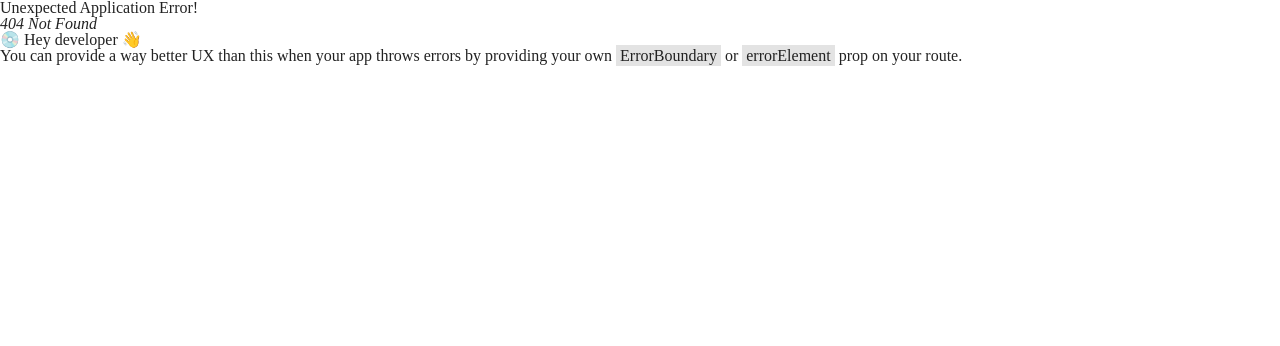
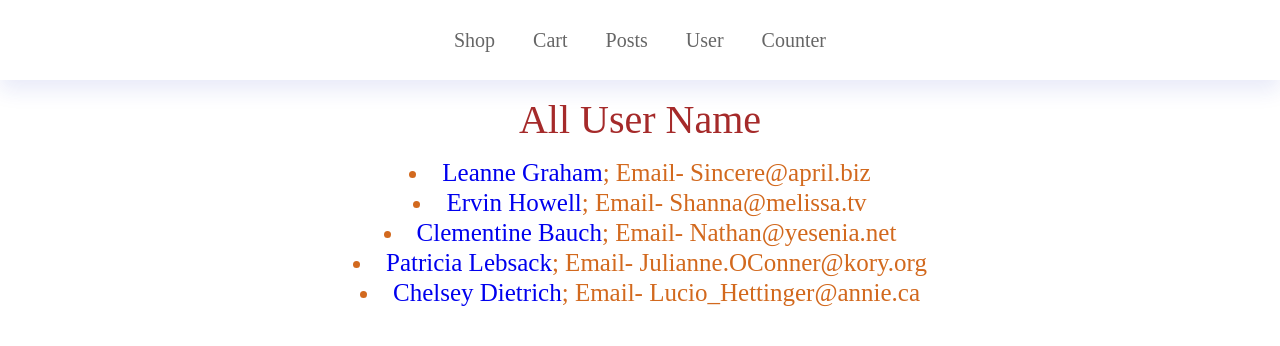
Before and after one commit to moktadir-mirul/Simple-AttendanceApp-React, a React (Vite) app: page /user in a window 1280 px wide. Before the commit this address had no page. Shown: the top 346 px of the page. Built offline with nearby package versions, Linux system fonts and the light colour scheme; data requests are answered from the project's data file.

Commit message:
custom hook is working

```diff
--- a/db.json
+++ b/db.json
@@ -51,5 +51,122 @@
                     "description": "Electronic Timer 24 Hour Digital Alarm Clock with USB Charger",
                     "image": "https://ds.rokomari.store/rokomari110/ProductNew20190903/260X372/Kitchen_Clock_English_24_hour_Electronic-Non_Brand-c176f-355466.jpg"
                 }
-                ]
+                ],
+    "users":    [
+        {
+          "id": 1,
+          "name": "Leanne Graham",
+          "username": "Bret",
+          "email": "Sincere@april.biz",
+          "address": {
+            "street": "Kulas Light",
+            "suite": "Apt. 556",
+            "city": "Gwenborough",
+            "zipcode": "92998-3874",
+            "geo": {
+              "lat": "-37.3159",
+              "lng": "81.1496"
+            }
+          },
+          "phone": "1-770-736-8031 x56442",
+          "website": "hildegard.org",
+          "company": {
+            "name": "Romaguera-Crona",
+            "catchPhrase": "Multi-layered client-server neural-net",
+            "bs": "harness real-time e-markets"
+          }
+        },
+        {
+          "id": 2,
+          "name": "Ervin Howell",
+          "username": "Antonette",
+          "email": "Shanna@melissa.tv",
+          "address": {
+            "street": "Victor Plains",
+            "suite": "Suite 879",
+            "city": "Wisokyburgh",
+            "zipcode": "90566-7771",
+            "geo": {
+              "lat": "-43.9509",
+              "lng": "-34.4618"
+            }
+          },
+          "phone": "010-692-6593 x09125",
+          "website": "anastasia.net",
+          "company": {
+            "name": "Deckow-Crist",
+            "catchPhrase": "Proactive didactic contingency",
+            "bs": "synergize scalable supply-chains"
+          }
+        },
+        {
+          "id": 3,
+          "name": "Clementine Bauch",
+          "username": "Samantha",
+          "email": "Nathan@yesenia.net",
+          "address": {
+            "street": "Douglas Extension",
+            "suite": "Suite 847",
+            "city": "McKenziehaven",
+            "zipcode": "59590-4157",
+            "geo": {
+              "lat": "-68.6102",
+              "lng": "-47.0653"
+            }
+          },
+          "phone": "1-463-123-4447",
+          "website": "ramiro.info",
+          "company": {
+            "name": "Romaguera-Jacobson",
+            "catchPhrase": "Face to face bifurcated interface",
+            "bs": "e-enable strategic applications"
+          }
+        },
+        {
+          "id": 4,
+          "name": "Patricia Lebsack",
+          "username": "Karianne",
+          "email": "Julianne.OConner@kory.org",
+          "address": {
+            "street": "Hoeger Mall",
+            "suite": "Apt. 692",
+            "city": "South Elvis",
+            "zipcode": "53919-4257",
+            "geo": {
+              "lat": "29.4572",
+              "lng": "-164.2990"
+            }
+          },
+          "phone": "493-170-9623 x156",
+          "website": "kale.biz",
+          "company": {
+            "name": "Robel-Corkery",
+            "catchPhrase": "Multi-tiered zero tolerance productivity",
+            "bs": "transition cutting-edge web services"
+          }
+        },
+        {
+          "id": 5,
+          "name": "Chelsey Dietrich",
+          "username": "Kamren",
+          "email": "Lucio_Hettinger@annie.ca",
+          "address": {
+            "street": "Skiles Walks",
+            "suite": "Suite 351",
+            "city": "Roscoeview",
+            "zipcode": "33263",
+            "geo": {
+              "lat": "-31.8129",
+              "lng": "62.5342"
+            }
+          },
+          "phone": "(254)954-1289",
+          "website": "demarco.info",
+          "company": {
+            "name": "Keebler LLC",
+            "catchPhrase": "User-centric fault-tolerant solution",
+            "bs": "revolutionize end-to-end systems"
+          }
+        }
+      ]
 }
--- /dev/null
+++ b/src/CustomHook/useCounter.jsx
@@ -0,0 +1,18 @@
+import { useState } from "react";
+
+export const useCounter = () => {
+    const [ counter, setCounter] = useState(0);
+
+    const increaseHandler = (value) => {
+        setCounter(counter + value);
+    };
+    const decreaseHandler = (value) => {
+        setCounter(counter - value);
+    };
+
+    return {
+        counter,
+        increaseHandler,
+        decreaseHandler
+    }
+}
--- /dev/null
+++ b/src/CustomHook/useFetch.jsx
@@ -0,0 +1,30 @@
+import { useState, useEffect } from "react"
+
+
+export const useFetch = (initValue, url) => {
+    const [data, setData] = useState(initValue);
+    const [isLoading, setIsLoading] = useState(true);
+    const [errorMessage, setErrorMessage] = useState('');
+
+    useEffect(() => {
+        fetch(url)
+        .then(res => res.json())
+        .then((result) => {
+            setData(result)
+            setIsLoading(false)
+            setErrorMessage('')
+        })
+        .catch((error) => {
+            setErrorMessage(error.message)
+            setIsLoading(false)
+            setData(initValue)
+        })
+    }, [])
+
+    return {
+        data,
+        isLoading,
+        errorMessage
+    }
+
+}
--- a/src/Nav/Nav.jsx
+++ b/src/Nav/Nav.jsx
@@ -15,6 +15,12 @@ export const Nav = () => {
 						<li>
 							<Link to="/posts">Posts</Link>
 						</li>
+						<li>
+							<Link to="/user">User</Link>
+						</li>
+						<li>
+							<Link to="/counter">Counter</Link>
+						</li>
 					</ul>
 				</nav>
 			</div>
--- a/src/Pages/Cart.jsx
+++ b/src/Pages/Cart.jsx
@@ -5,11 +5,9 @@ import { CartItem } from "../Components/CartItem";
 export const Cart = () => {
 
     const {cart, dispatch} = useContext(CartContext);
-	console.log(cart);
     let totalPrice = 0;
     cart.forEach((item) => {
         totalPrice += item.quantity*item.price
-		console.log(item, 'item')
     });
     return (
 		<>
--- /dev/null
+++ b/src/Pages/Counter.jsx
@@ -0,0 +1,23 @@
+import { useCounter } from "../CustomHook/useCounter"
+
+
+export const CounterApp = () => {
+    const{counter, increaseHandler, decreaseHandler} = useCounter();
+    return (
+        <div>
+                <h1 className="posthd">The value of counter is {counter}</h1>
+                <button className="btn-white"
+                onClick={() => increaseHandler(1)}>Increase By 1</button>
+                <button className="btn-white"
+                onClick={() => increaseHandler(5)}>Increase By 5</button>
+                <button className="btn-white"
+                onClick={() => increaseHandler(10)}>Increase By 10</button>
+                <button className="btn-white"
+                onClick={() => decreaseHandler(1)}>Decrease By 1</button>
+                <button className="btn-white"
+                onClick={() => decreaseHandler(5)}>Decrease By 5</button>
+                <button className="btn-white"
+                onClick={() => decreaseHandler(10)}>Decrease By 10</button>
+        </div>
+    )
+}
--- /dev/null
+++ b/src/Pages/PostDetails.jsx
@@ -0,0 +1,21 @@
+import { useState, useEffect } from "react";
+import { Link, useParams } from "react-router-dom";
+import { useFetch } from "../CustomHook/useFetch";
+
+export const PostDetails = () => {
+    const { userId } = useParams();
+    const { data: details, isLoading, errorMessage} = useFetch(null, `http://localhost:3000/users/${userId}`)
+
+    return (
+        <div>
+            {isLoading && <h3 style={{color:"blue", textAlign:"center", fontSize:"25px"}}>Data is laoding......</h3>}
+            {errorMessage && <h2 style={{color:"crimson", textAlign:"center", fontSize:"30px"}}>!!!Warning: Data loading is failed!!!</h2>}
+            <h1 className="posthd">Details of {details?.name}</h1>
+            <p id="postp"><strong>Address: </strong>{details?.address.street}, {details?.address.suite}, {details?.address.city},</p>
+            <p id="postp"><strong>Phone: </strong>{details?.phone},</p>
+            <p id="postp"><strong>Website: </strong>{details?.website}.</p>
+
+        </div>
+
+    )
+}
--- a/src/Pages/Posts.jsx
+++ b/src/Pages/Posts.jsx
@@ -1,24 +1,19 @@
 import { useEffect, useState } from "react";
 import { Link } from "react-router-dom";
+import { useFetch } from "../CustomHook/useFetch";
 
 export const Posts = () => {
-    const [posts, setPosts] = useState([]);
-
-    useEffect(() => {
-        fetch('http://localhost:3000/posts')
-        .then(res => res.json())
-        .then((data) => {
-            setPosts(data)
-        })
-    }, [])
+    const { data: posts, isLoading, errorMessage} = useFetch([], `http://localhost:3000/posts`)
     return (
         <>
             <h1 className="posthd">All Posts</h1>
-            <ul className="postul">
+            {isLoading && <h3 style={{color:"blue", textAlign:"center", fontSize:"25px"}}>Data is laoding......</h3>}
+            {errorMessage && <h2 style={{color:"red", textAlign:"center", fontSize:"30px"}}>!!!Warning: Data loading is failed!!!</h2>}
+
                 {posts.map((post) => (
                     <li id="postli" key={post.id}><Link>{post.title}</Link></li>
                 ))}
-            </ul>
+
         </>
     )
 }
--- /dev/null
+++ b/src/Pages/UserList.jsx
@@ -0,0 +1,19 @@
+import { useState, useEffect } from "react";
+import { Link } from "react-router-dom";
+import { useFetch } from "../CustomHook/useFetch";
+
+export const UserList = () => {
+    const { data: users, isLoading, errorMessage} = useFetch([], `http://localhost:3000/users`)
+
+    return (
+        <>
+            <h1 className="posthd">All User Name</h1>
+            {isLoading && <h3 style={{color:"blue", textAlign:"center", fontSize:"25px"}}>Data is laoding......</h3>}
+            {errorMessage && <h2 style={{color:"red", textAlign:"center", fontSize:"30px"}}>!!!Warning: Data loading is failed!!!</h2>}
+            {users.map((user) => (
+                <li key={user.id} id="postli"><Link to={`/user/${user.id}`}>{user.name}</Link>; Email- {user.email}</li>
+            ))}
+        </>
+    )
+
+}
--- a/src/index.css
+++ b/src/index.css
@@ -855,14 +855,26 @@ textarea {
 }
 .postul{
   text-align: center;
-  font-size: 25px;
-  color: #2a49af;
   margin: 5px;
-  list-style: square;
 }
 #postli {
   text-align: center;
   color: chocolate;
   margin: 5px;
   list-style: disc;
+  font-size: 25px;
 }
+#postp {
+  text-align: center;
+  color: crimson;
+  margin: 5px;
+  font-size: 25px;
+}
+#postli:hover {
+  transition: 0.2s;
+  background-color: rgb(245, 202, 211);
+  text-decoration: underline;
+}
+.btn-white{
+  margin-left: 10px;
+}
```
Also changed, not shown: src/Router/Router.jsx (+8 -2 lines).
